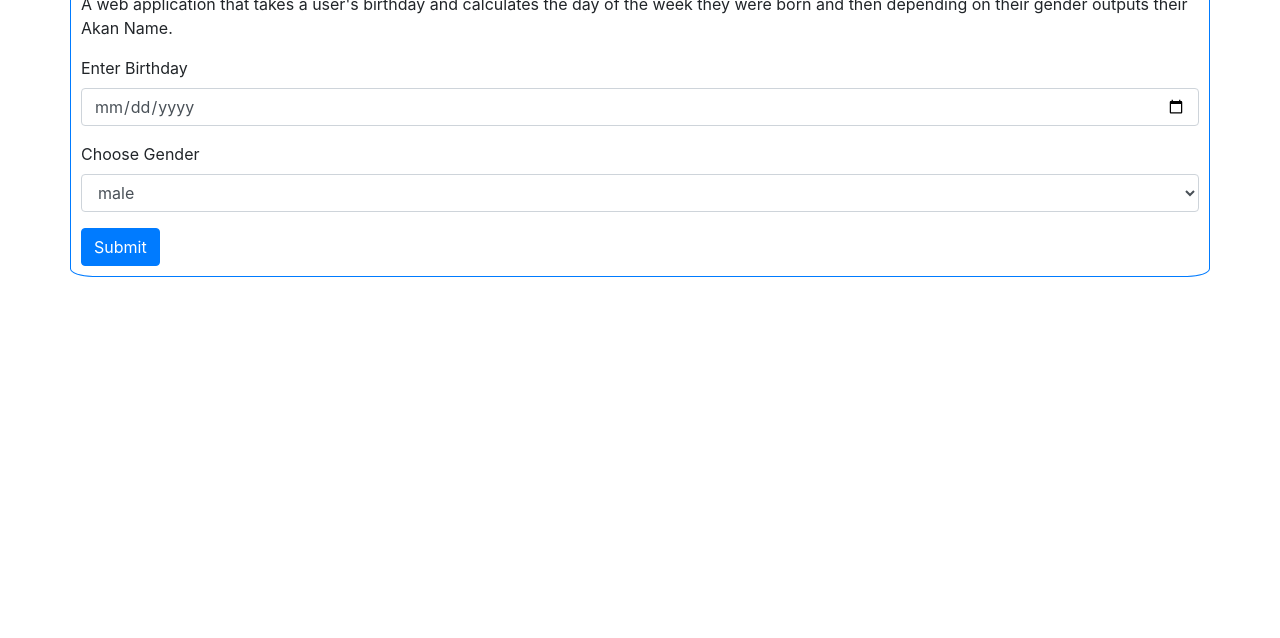
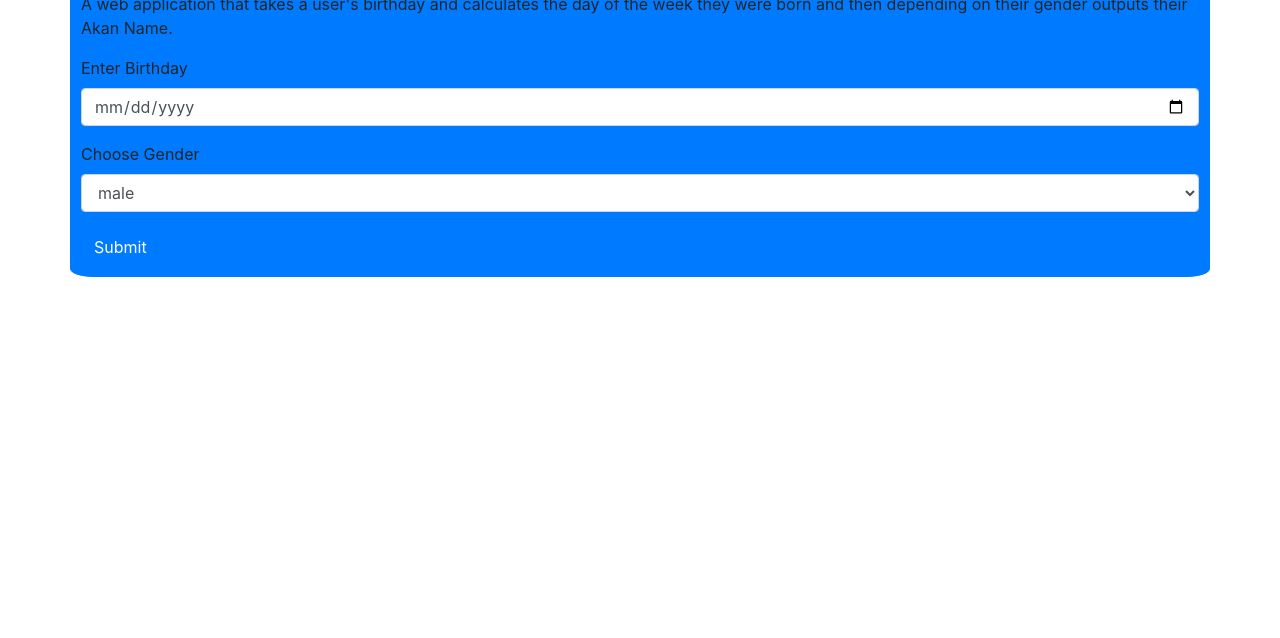
Before and after one commit to C-ollo/AkanaName, a plain HTML site: page index.html in a window 1280 px wide. Shown: the part 162-800 px from the top of the page. Drawn offline with nearby package versions, Linux system fonts and the light colour scheme; files whose address does not match are found by name.

Commit message:
adding bg color

```diff
--- a/CSS/styles.css
+++ b/CSS/styles.css
@@ -3,4 +3,5 @@
     padding: 10px;
     border-radius: 2%;
     border-width: 3px;
+
 }
--- a/index.html
+++ b/index.html
@@ -10,7 +10,7 @@
     <title>Akan Name</title>
 </head>
 <body>
-  <div class="container border border-primary">
+  <div class="container border border-primary bg-gradient bg-primary">
     <h1 class="display-1">Akan Name generator</h1>
     <p>A web application that takes a user's birthday and calculates the day of the week they were born and then depending on their gender outputs their Akan Name. </p>
 
```
